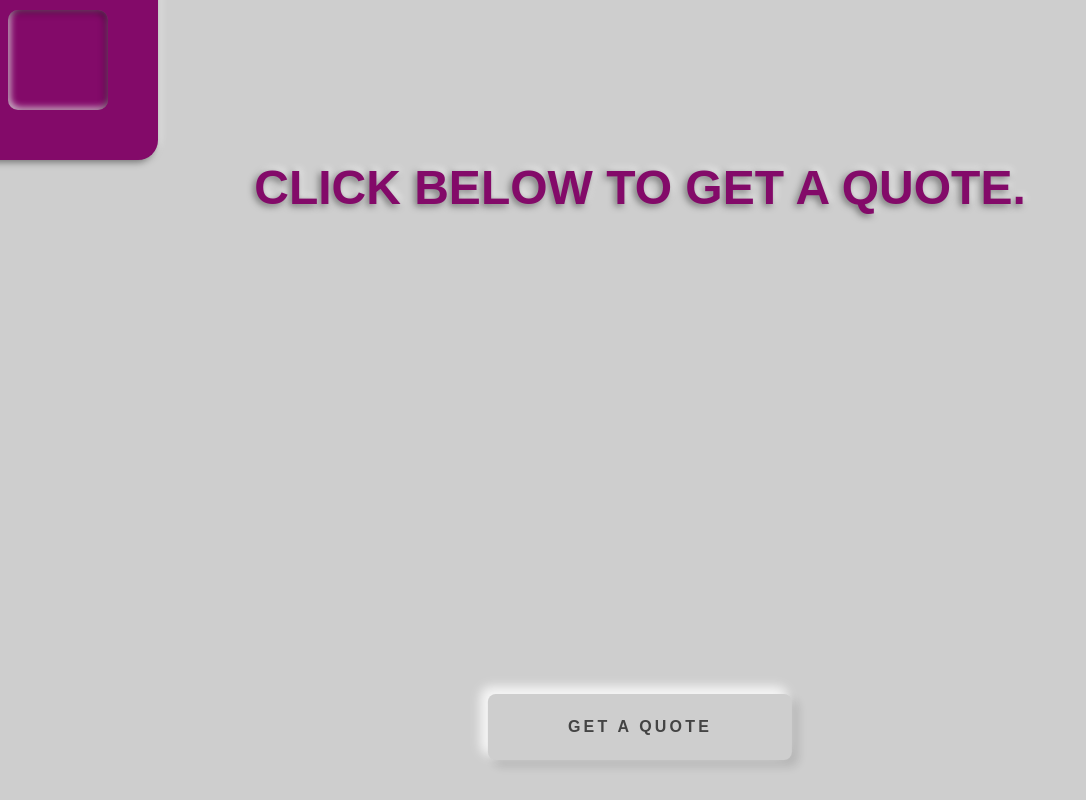
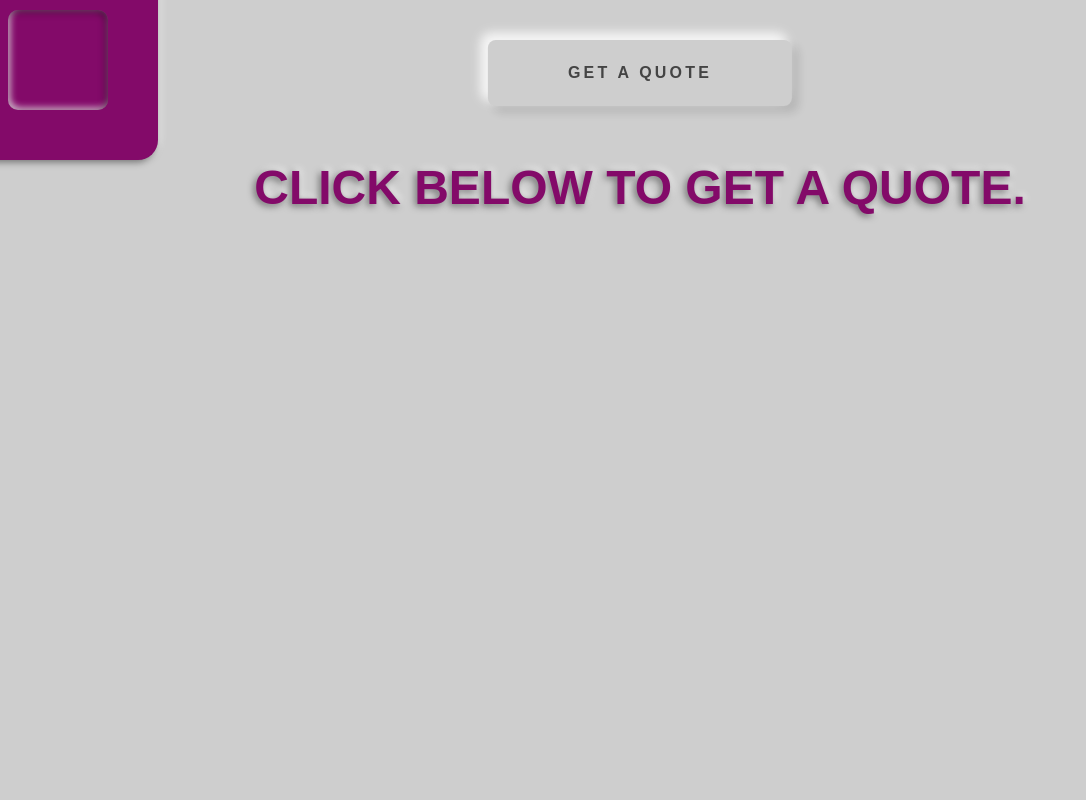
Before and after one commit to techakhil-me/getquote, a plain HTML site: page index.html in a window 1280 px wide. Shown: the whole page, without its empty margins (0-1086 px from the left). Drawn offline with Linux system fonts and the light colour scheme.

Commit message:
Update style.css

```diff
--- a/style.css
+++ b/style.css
@@ -7,7 +7,7 @@ h3 {
   margin-top: 20vh;
 }
 button {
-  bottom: 5vh;
+  top: 5vh;
   position: absolute;
   padding: 1.5em 5em;
   background: #cecece;
```
